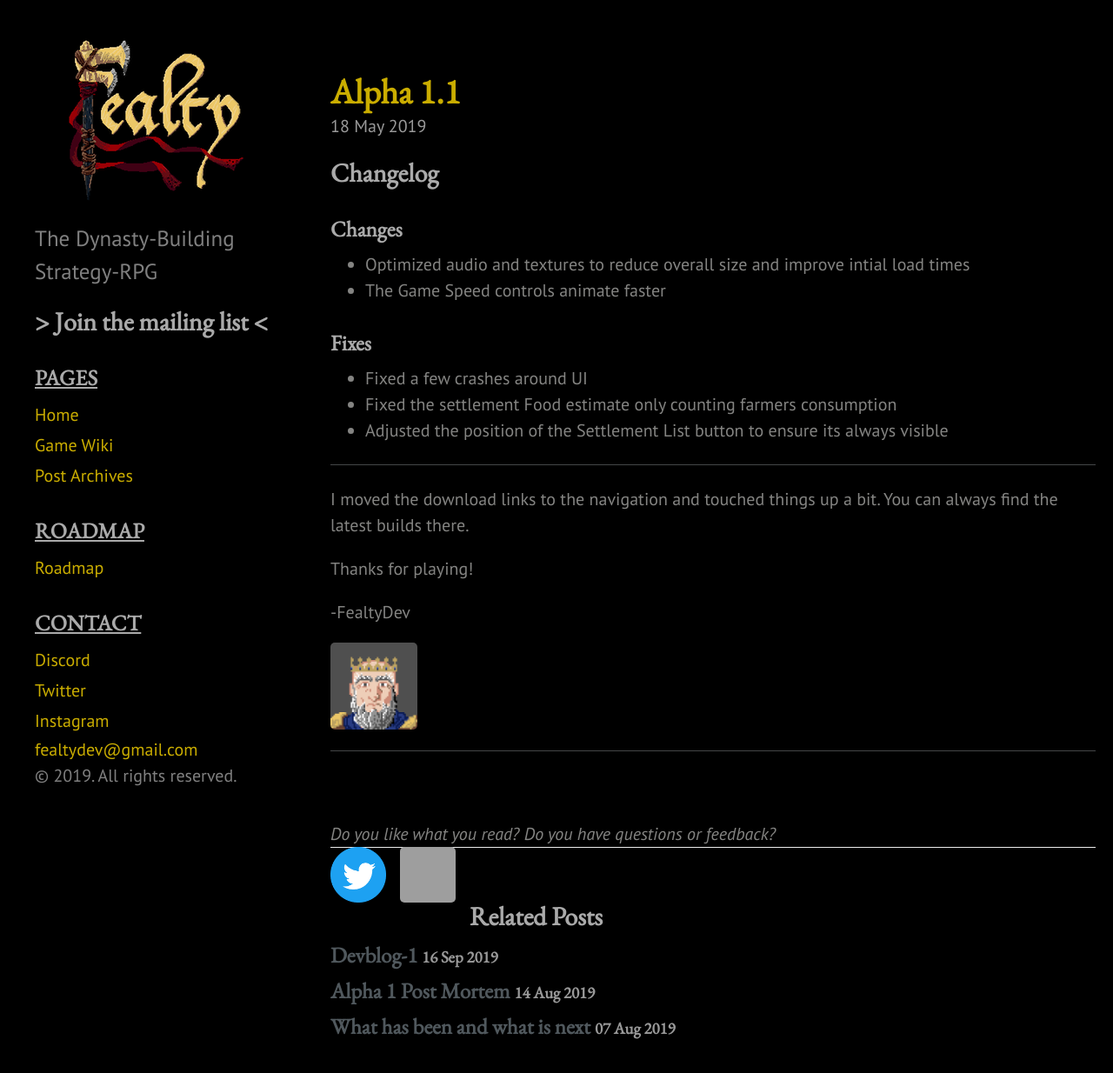
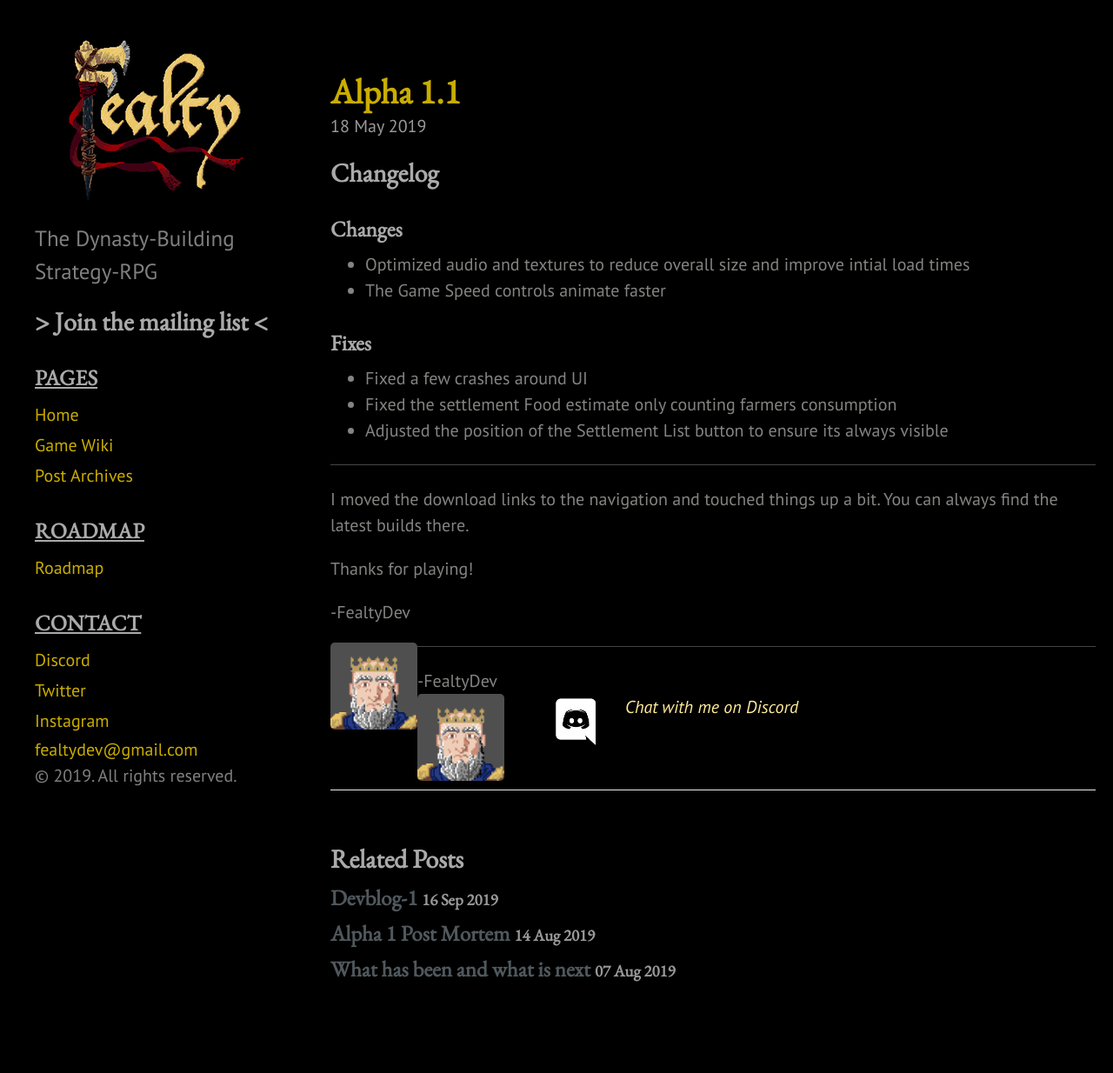
Before and after one commit to sdporres/fealtyweb, a Jekyll site: the page built from _posts/2019-05-18-Alpha-1.1-and-site-updates.md, in a window 1280 px wide and 1350 px high. Shown: the top 1234 px of the window at 87% size. Built offline with Jekyll 4.4.1, drawn with Linux system fonts in a browser that asks for light colours; comment, search, counter and statistics services are not loaded; grey boxes are pictures that could not be loaded.

Commit message:
task to implement disqus and move fealtydev signature to post template

```diff
--- a/_layouts/post.html
+++ b/_layouts/post.html
@@ -1,29 +1,22 @@
 ---
-layout: default
+layout: page
 ---
 
 <div class="post">
-  <h1 class="post-title">{{ page.title }}</h1>
   <span class="post-date">{{ page.date | date_to_string }}</span>
   {{ content }}
-</div>
-<i>Do you like what you read? Do you have questions or feedback?</i>
+  -FealtyDev
 
-<div id="social-medial-buttons">
-  <div class="floatdiv">
-    <a target="new" href="https://twitter.com/intent/tweet?text=FealtyDev wrote things"
-      data-tooltip="Share on Twitter"><img class="twitter-logo" style="vertical-align:middle"
-        src="{{ site.baseurl }}/public/images/logos/twitter-logo.png"></a>
-  </div>
-  <div class="floatdiv">
-    <a target="new" href="https://discord.gg/dKJP7bY" data-tooltip="Share on Twitter"><img class="discord-logo"
-        style="vertical-align:middle" src="{{ site.baseurl }}/public/images/logos/discord-logo.png"></a>
-  </div>
+  <div>
+  <img class="portrait" src="{{ site.baseurl }}/public/images/fealtydevportrait.jpeg">
+  <a target="new" href="https://discord.gg/dKJP7bY" data-tooltip="Discord Invite"><img class="discord-logo" src="{{ site.baseurl }}/public/images/logos/discord-logo-white.png"><i>Chat with me on Discord</i></a>
 </div>
 
+</div>
+{% if page.comments %}
 <div id="disqus_thread"></div>
 <script>
-var disqus_developer = 1; // Comment out when the site is live
+// var disqus_developer = 1; // Comment out when the site is live
 
 (function() { // DON'T EDIT BELOW THIS LINE
 var d = document, s = d.createElement('script');
@@ -33,7 +26,7 @@
 })();
 </script>
 <noscript>Please enable JavaScript to view the <a href="https://disqus.com/?ref_noscript">comments powered by Disqus.</a></noscript>
-
+{% endif %}
 <div class="related">
   <h2>Related Posts</h2>
   <ul class="related-posts">
--- a/public/css/fealty.css
+++ b/public/css/fealty.css
@@ -30,6 +30,7 @@
 .portrait{
 	width: 100px;
 	height: 100px;
+	float:left;
 }
 
 #main
@@ -49,6 +50,7 @@
 	height: 64px;
 	display: block;
 	/* margin-left: auto; */
+	margin-left: 50px;
 	margin-right: 25px;
 	/* margin-bottom:auto; */
 	float: left;
```
